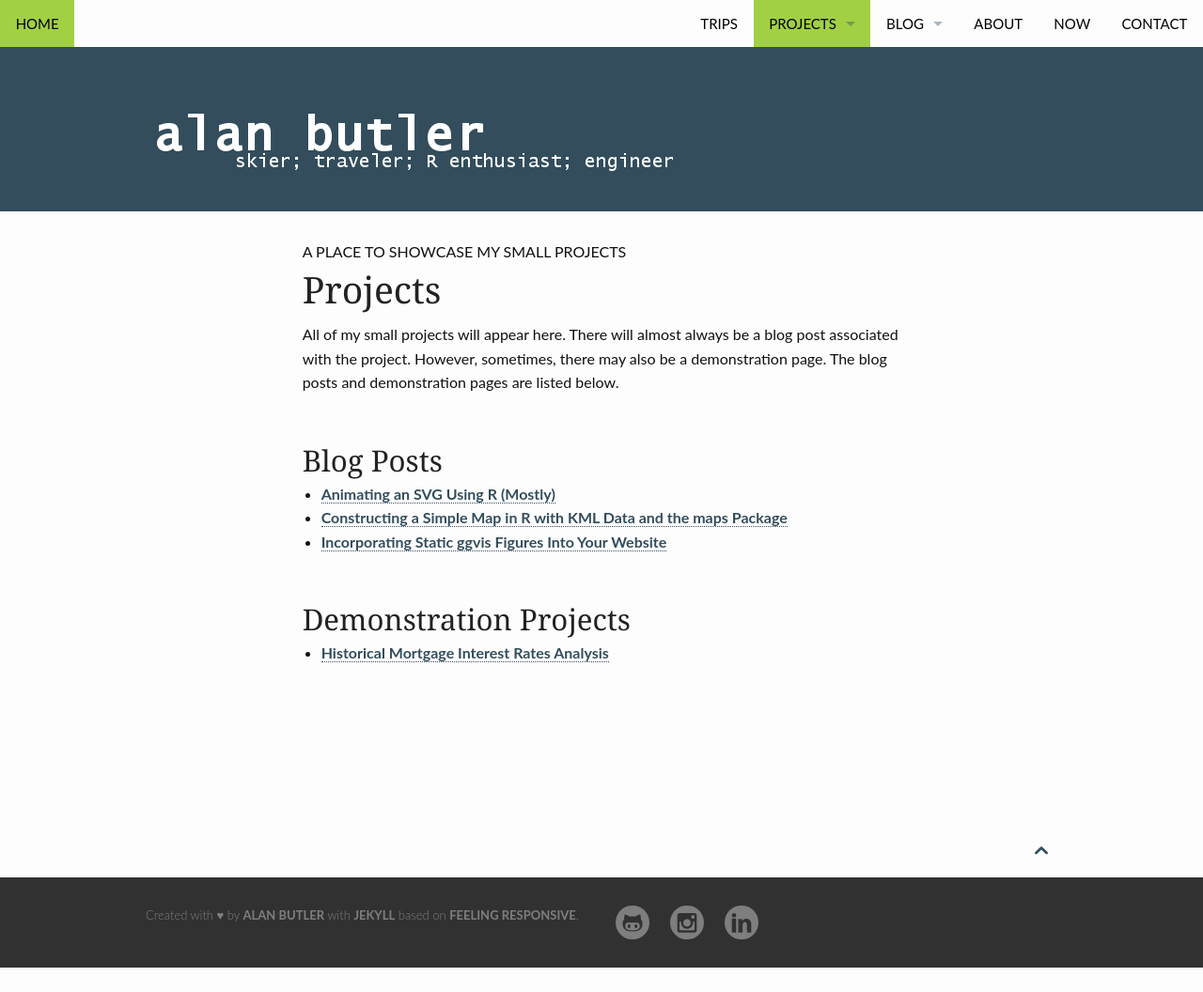
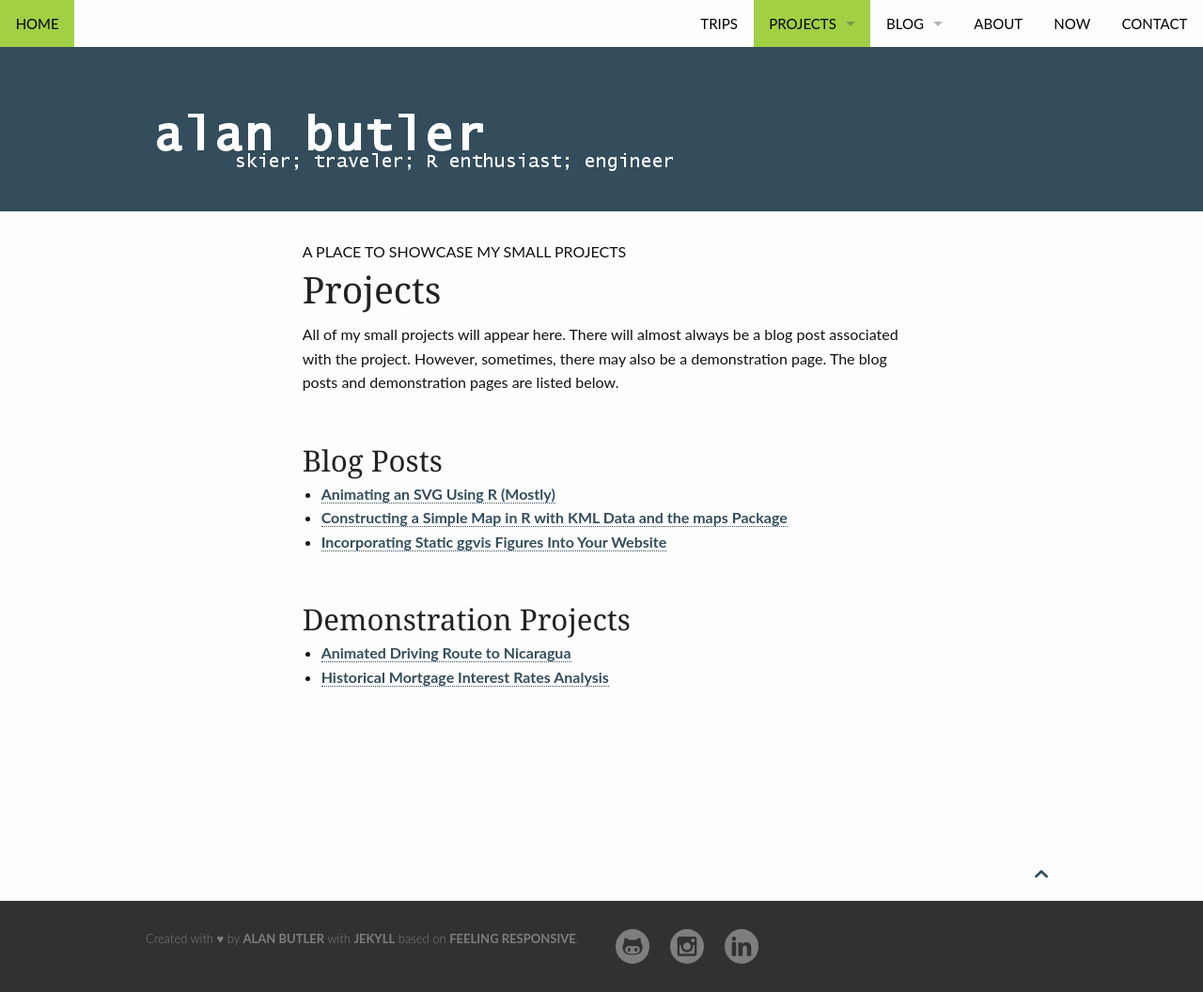
Before and after one commit to rabutler/rabutler.github.io, a Jekyll site: the page built from projects/index.md, in a window 1280 px wide. Shown: the whole page at 94% size. Built offline with Jekyll 4.4.1, drawn with Linux system fonts in a browser that asks for light colours; before the commit the page ends 1030 px from its top, so only the background shows below that.

Commit message:
added animated drive figure only to projects page

```diff
--- a/projects/index.md
+++ b/projects/index.md
@@ -16,6 +16,8 @@ All of my small projects will appear here. There will almost always be a blog po
 
 ## Demonstration Projects
 
+* [Animated Driving Route to Nicaragua][2]
 * [Historical Mortgage Interest Rates Analysis][1]
 
 [1]: /projects/historical-mortgage-interest/
+[2]: /projects/animated-drive-route-figure-only.html
```
